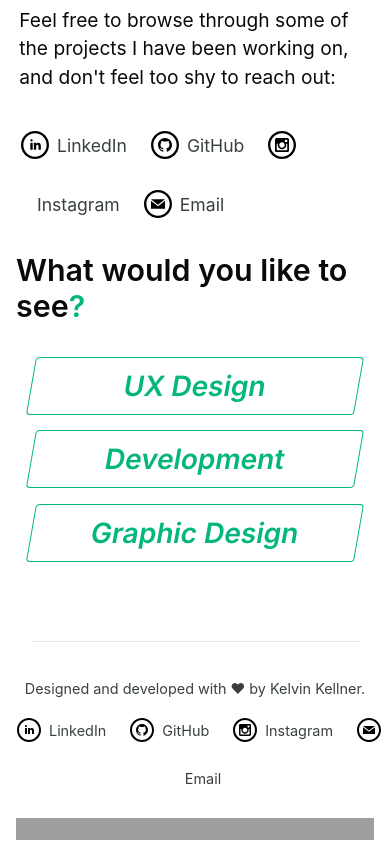
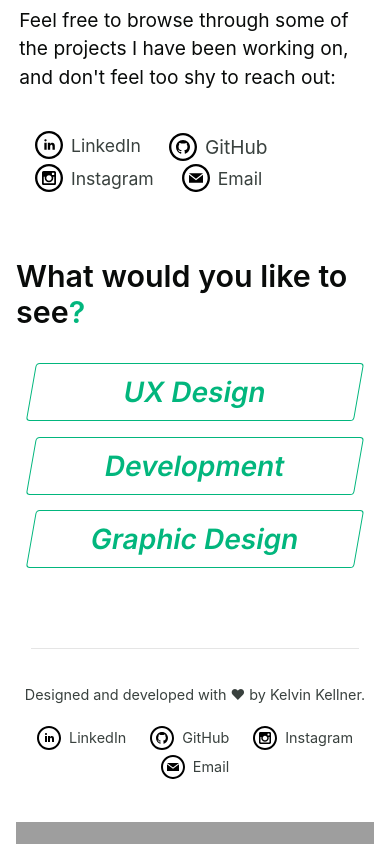
Before and after one commit to kelvinkellner/kelvinkellner.github.io, a React (Create React App) app: page / in a window 390 px wide. Shown: the part 1039-1883 px from the top of the page. Built offline with nearby package versions, Linux system fonts and the light colour scheme; grey boxes are pictures that could not be loaded; a web font is replaced by a local one.

Commit message:
Layout and responsiveness improvements

```diff
--- a/src/assets/css/app.css
+++ b/src/assets/css/app.css
@@ -185,6 +185,11 @@ h6 {
   color: var(--off-color-light);
 }
 
+.col-social-buttons {
+  width: max-content;
+  padding: 0;
+}
+
 .project-deck {
   padding: 0;
 }
--- a/src/components/Footer.js
+++ b/src/components/Footer.js
@@ -11,9 +11,9 @@ import BgPetals from '../assets/images/bg-petals.png';
 class Footer extends Component {
     render() {
         return (<>
-            <Container id="footer" style={{paddingBottom: "32px"}}>{/* <div className="row" style={{marginBottom: "1em"}}> */}
+            <Container id="footer" style={{paddingBottom: "22px"}}>{/* <div className="row" style={{marginBottom: "1em"}}> */}
                 <hr />
-                <Row className="justify-content-center"><p className="text-center">Designed and developed with &#9829; by Kelvin Kellner.</p></Row>
+                <Row className="justify-content-center"><p className="text-center" style={{ marginBottom: "1.2em" }}>Designed and developed with &#9829; by Kelvin Kellner.</p></Row>
                 <SocialButtons />
             </Container>
             <div style={{ width: "100%", height: "22px", display: "flex" }}>
--- a/src/components/SocialButtons.js
+++ b/src/components/SocialButtons.js
@@ -5,26 +5,35 @@ import Row from 'react-bootstrap/Row';
 class SocialButtons extends Component {
     render() {
         const iconSize = this.props.iconSize === undefined ? 24 : this.props.iconSize;
-        const shiftDown = this.props.shiftDown === undefined ? "0px" : this.props.shiftDown + "px";
+        const shiftDown = this.props.shiftDown === undefined ? "2px" : this.props.shiftDown + "px";
         return(
             <Row style={this.props.style}>
                 <ul className="nav" style={{width: "100%", display: "flex", justifyContent: (this.props.justifyContent === undefined ? "center" : this.props.justifyContent)}}>
+                    <div className="col-social-buttons" style={{margin: "2px " + iconSize/2 + "px"}}>
                         <a href="https://www.linkedin.com/in/kelvinkellner/" rel="noreferrer" target="_blank">
-                        <svg xmlns="http://www.w3.org/2000/svg" width={iconSize} height={iconSize} viewBox="0 0 24 24" style={{margin: "0 -8px 0 0"}}>
+                            <svg xmlns="http://www.w3.org/2000/svg" width={iconSize} height={iconSize} viewBox="0 0 24 24" style={{margin: "-" + shiftDown + " -8px 0 0"}}>
                             <path d="M12 2c5.514 0 10 4.486 10 10s-4.486 10-10 10-10-4.486-10-10 4.486-10 10-10zm0-2c-6.627 0-12 5.373-12 12s5.373 12 12 12 12-5.373 12-12-5.373-12-12-12zm-2 8c0 .557-.447 1.008-1 1.008s-1-.45-1-1.008c0-.557.447-1.008 1-1.008s1 .452 1 1.008zm0 2h-2v6h2v-6zm3 0h-2v6h2v-2.861c0-1.722 2.002-1.881 2.002 0v2.861h1.998v-3.359c0-3.284-3.128-3.164-4-1.548v-1.093z"/></svg></a>
-                        <li className="nav-item" style={{marginTop: shiftDown}}><a href="https://www.linkedin.com/in/kelvinkellner/" rel="noreferrer" target="_blank">LinkedIn</a></li>
+                            <li className="nav-item"><a href="https://www.linkedin.com/in/kelvinkellner/" rel="noreferrer" target="_blank">LinkedIn</a></li>
+                    </div>
+                    <div className="col-social-buttons" style={{margin: "2px " + iconSize/2 + "px"}}>
                         <a href="https://github.com/kelvinkellner" rel="noreferrer" target="_blank">
-                        <svg xmlns="http://www.w3.org/2000/svg" width={iconSize} height={iconSize} viewBox="0 0 24 24" style={{margin: "0 -8px 0 24px"}}>
+                            <svg xmlns="http://www.w3.org/2000/svg" width={iconSize} height={iconSize} viewBox="0 0 24 24" style={{margin: "-" + shiftDown + " -8px 0 0"}}>
                             <path d="M12 2c5.514 0 10 4.486 10 10s-4.486 10-10 10-10-4.486-10-10 4.486-10 10-10zm0-2c-6.627 0-12 5.373-12 12s5.373 12 12 12 12-5.373 12-12-5.373-12-12-12zm0 6c-3.313 0-6 2.686-6 6 0 2.651 1.719 4.9 4.104 5.693.3.056.396-.13.396-.289v-1.117c-1.669.363-2.017-.707-2.017-.707-.272-.693-.666-.878-.666-.878-.544-.373.041-.365.041-.365.603.042.92.619.92.619.535.917 1.403.652 1.746.499.054-.388.209-.652.381-.802-1.333-.152-2.733-.667-2.733-2.965 0-.655.234-1.19.618-1.61-.062-.153-.268-.764.058-1.59 0 0 .504-.161 1.65.615.479-.133.992-.199 1.502-.202.51.002 1.023.069 1.503.202 1.146-.776 1.648-.615 1.648-.615.327.826.121 1.437.06 1.588.385.42.617.955.617 1.61 0 2.305-1.404 2.812-2.74 2.96.216.186.412.551.412 1.111v1.646c0 .16.096.347.4.288 2.383-.793 4.1-3.041 4.1-5.691 0-3.314-2.687-6-6-6z"/></svg></a>
-                        <li className="nav-item" style={{marginTop: shiftDown}}><a href="https://github.com/kelvinkellner" rel="noreferrer" target="_blank">GitHub</a></li>
+                            <p className="nav-item"><a href="https://github.com/kelvinkellner" rel="noreferrer" target="_blank">GitHub</a></p>
+                    </div>
+                    <div className="col-social-buttons" style={{margin: "2px " + iconSize/2 + "px"}}>
                         <a href="https://instagram.com/k.godless/" rel="noreferrer" target="_blank">
-                        <svg xmlns="http://www.w3.org/2000/svg" width={iconSize} height={iconSize} viewBox="0 0 24 24" style={{margin: "0 -8px 0 24px"}}>
+                            <svg xmlns="http://www.w3.org/2000/svg" width={iconSize} height={iconSize} viewBox="0 0 24 24" style={{margin: "-" + shiftDown + " -8px 0 0"}}>
                             <path d="M12 2c5.514 0 10 4.486 10 10s-4.486 10-10 10-10-4.486-10-10 4.486-10 10-10zm0-2c-6.627 0-12 5.373-12 12s5.373 12 12 12 12-5.373 12-12-5.373-12-12-12zm4.615 6h-9.23c-.766 0-1.385.62-1.385 1.384v9.23c0 .766.619 1.386 1.385 1.386h9.23c.766 0 1.385-.62 1.385-1.385v-9.23c0-.765-.619-1.385-1.385-1.385zm-4.615 3.693c1.274 0 2.309 1.032 2.309 2.307s-1.035 2.307-2.309 2.307-2.307-1.033-2.307-2.307 1.033-2.307 2.307-2.307zm4.5 6.346c0 .255-.207.461-.461.461h-8.078c-.254 0-.461-.207-.461-.461v-5.039h.949c-.045.158-.078.32-.102.486-.023.168-.038.339-.038.514 0 2.04 1.652 3.693 3.691 3.693s3.691-1.653 3.691-3.693c0-.174-.015-.346-.039-.514-.023-.166-.058-.328-.102-.486h.95v5.039zm0-6.991c0 .255-.207.462-.461.462h-1.088c-.256 0-.461-.208-.461-.462v-1.087c0-.255.205-.461.461-.461h1.088c.254 0 .461.207.461.461v1.087z"/></svg></a>
-                        <li className="nav-item" style={{marginTop: shiftDown}}><a href="https://instagram.com/k.godless/" rel="noreferrer" target="_blank">Instagram</a></li>
+                            <li className="nav-item"><a href="https://instagram.com/k.godless/" rel="noreferrer" target="_blank">Instagram</a></li>
+                    </div>
+                    <div className="col-social-buttons" style={{margin: "2px " + iconSize/2 + "px"}}>
                         <a href="mailto:kelvinkellner123@gmail.com" rel="noreferrer" target="_blank">
-                        <svg xmlns="http://www.w3.org/2000/svg" width={iconSize} height={iconSize} viewBox="0 0 24 24" style={{margin: "0 -8px 0 24px"}}>
+                            <svg xmlns="http://www.w3.org/2000/svg" width={iconSize} height={iconSize} viewBox="0 0 24 24" style={{margin: "-" + shiftDown + " -8px 0 0"}}>
                             <path d="M12 2.02c5.514 0 10 4.486 10 10s-4.486 10-10 10-10-4.486-10-10 4.486-10 10-10zm0-2c-6.627 0-12 5.373-12 12s5.373 12 12 12 12-5.373 12-12-5.373-12-12-12zm0 12.55l-5.992-4.57h11.983l-5.991 4.57zm0 1.288l-6-4.629v6.771h12v-6.771l-6 4.629z"/></svg></a>
-                        <li className="nav-item" style={{marginTop: shiftDown}}><a href="mailto:kelvinkellner123@gmail.com" rel="noreferrer" target="_blank">Email</a></li>
+                            <li className="nav-item"><a href="mailto:kelvinkellner123@gmail.com" rel="noreferrer" target="_blank">Email</a></li>
+                    </div>
+                    <div />
                 </ul>
             </Row>
         );
--- a/src/components/pages/Home.js
+++ b/src/components/pages/Home.js
@@ -46,7 +46,7 @@ class Home extends Component {
                         <p>
                             Feel free to browse through some of the projects I have been working on, and don't feel too shy to reach out:
                         </p>
-                        <SocialButtons style={{ margin: "2.2em 0 0 0.1em", fontSize: "1.1rem" }} justifyContent="left" iconSize="28" shiftDown="2" />
+                        <SocialButtons style={{ margin: "2.2em 0 0 0.1em", fontSize: "1.1rem" }} justifyContent="left" iconSize="28" shiftDown="4" />
                     </Col>
                     <Col xs={0} xl={1}/>
                 </Row>
```
Lines whose indentation alone changed are shown as unchanged.
